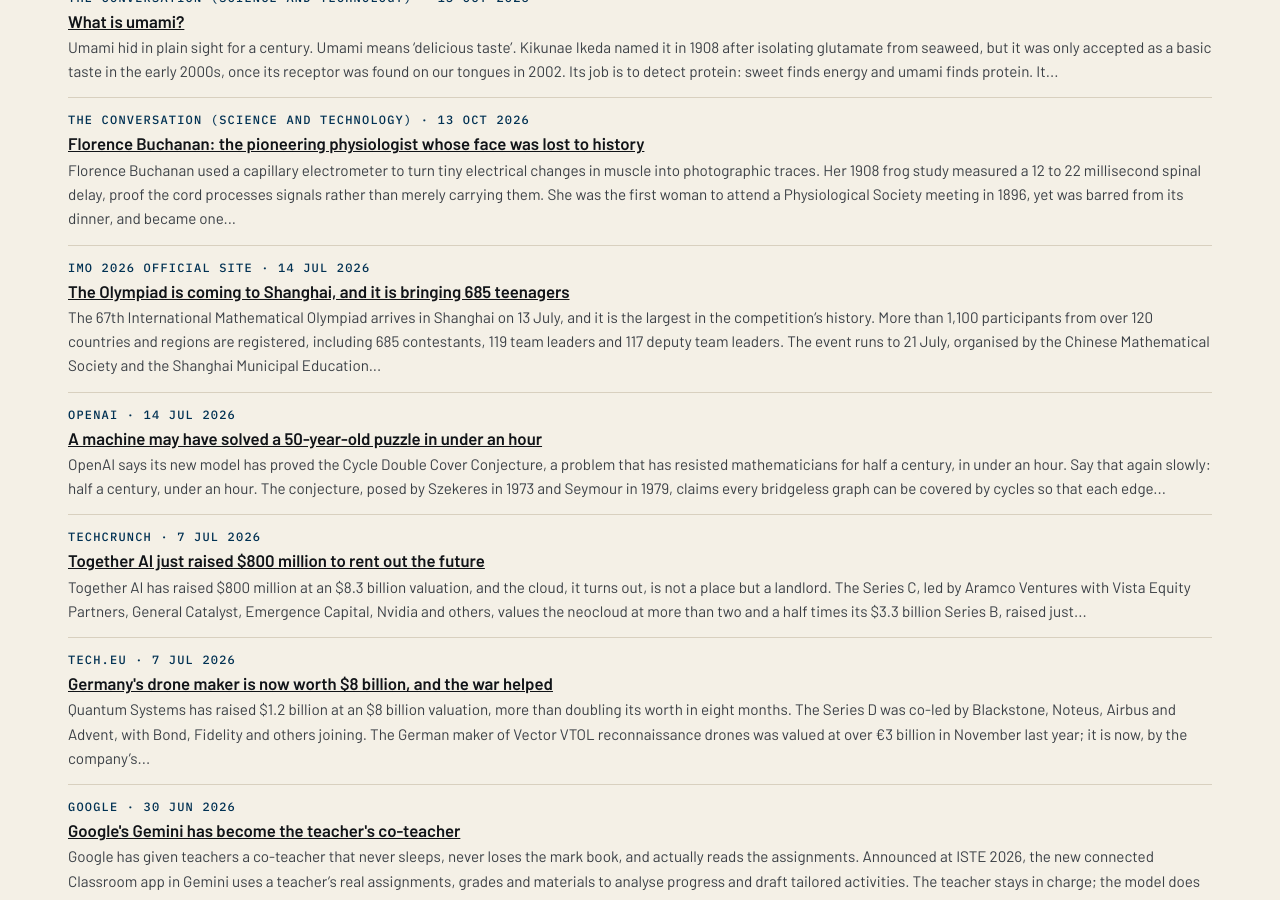
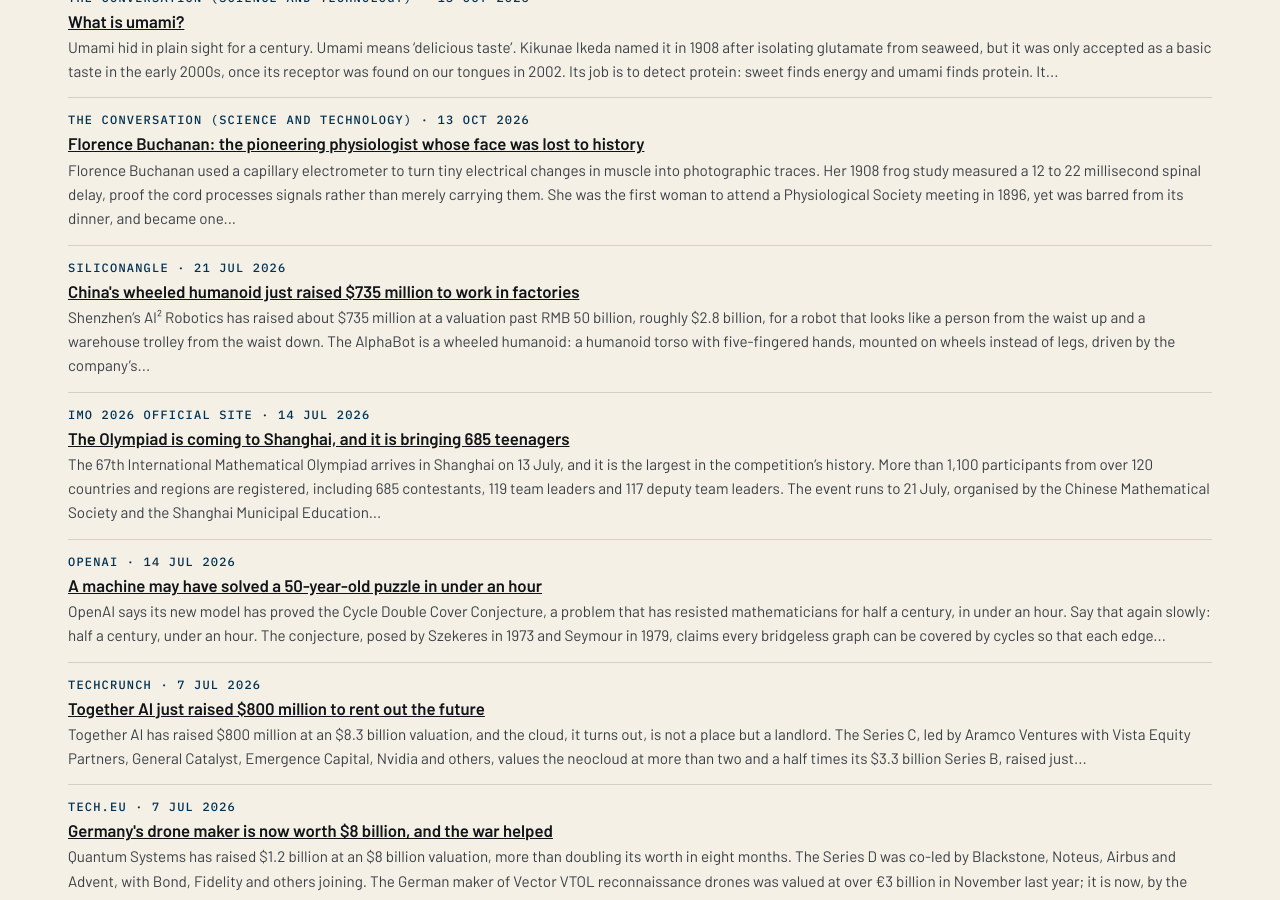
Before and after one commit to katz-news/katz.news, a Jekyll site: the page built from briefs/index.html, in a window 1280 px wide and 900 px high, scrolled down 14549 px. Built offline with Jekyll 4.4.1, drawn with Linux system fonts in a browser that asks for light colours.

Commit message:
Publish 2026-11-06

```diff
--- a/_data/build.yml
+++ b/_data/build.yml
@@ -1 +1 @@
-published_at: 2026-11-06T19:53:37Z
+published_at: 2026-11-06T19:54:49Z
--- /dev/null
+++ b/_posts/briefs/2026-11-06-chinas-wheeled-humanoid-just-raised-dollar735-million-to-work-in-factories.md
@@ -0,0 +1,15 @@
+---
+published: true
+title: China's wheeled humanoid just raised $735 million to work in factories
+date: 2026-07-21
+section: technology
+source_name: SiliconANGLE
+source_url: https://siliconangle.com/2026/06/29/chinese-robotics-outfits-ai2-robotics-x-square-robots-secure-funding-2-8b-valuation/
+---
+Shenzhen's AI² Robotics has raised about $735 million at a valuation past RMB 50 billion, roughly $2.8 billion, for a robot that looks like a person from the waist up and a warehouse trolley from the waist down.
+
+The AlphaBot is a wheeled humanoid: a humanoid torso with five-fingered hands, mounted on wheels instead of legs, driven by the company's Alpha Brain vision-language-action model. Wheels are cheaper, faster and less likely to fall over than legs, which is a feature, not a failure, when your customer is a factory.
+
+The pitch is industrial, not domestic. No one is selling this robot to fold your laundry. It is built for production lines, logistics and the sort of repetitive work that humans do badly and machines do tirelessly.
+
+Conclusion: AI² is not building a butler, but rather a colleague with wheels, and investors have just paid $735 million to meet it.
```
